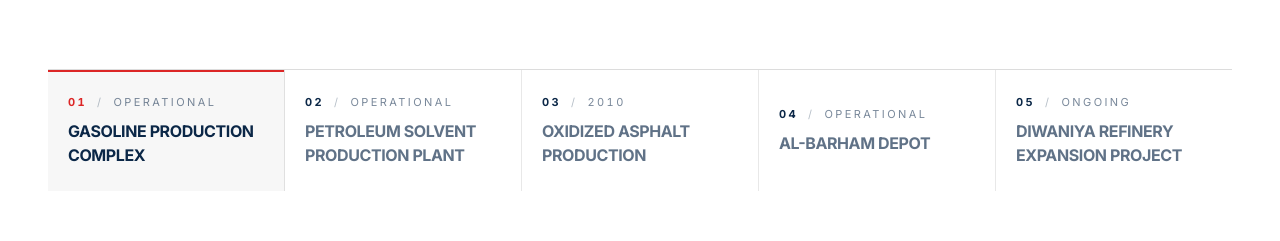
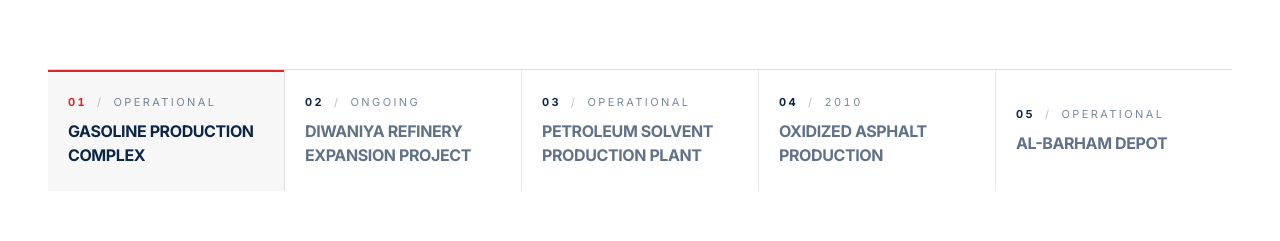
Before and after one commit to boilen-dmcc/ABG-Website, a React (Vite) app: page /projects in a window 1280 px wide. Shown: the part 508-749 px from the top of the page. Built offline with nearby package versions, Linux system fonts and the light colour scheme.

Commit message:
Menu order updates

```diff
--- a/src/pages/Projects.tsx
+++ b/src/pages/Projects.tsx
@@ -1,6 +1,6 @@
 import { ProjectsPage } from "@/sections/Projects/ProjectsPage";
-import { projects, projectsPageData } from "@/sections/Projects/data/projects";
+import { orderedProjects, projectsPageData } from "@/sections/Projects/data/projects";
 
 export const Projects = () => {
-  return <ProjectsPage data={projectsPageData} projects={projects} />;
+  return <ProjectsPage data={projectsPageData} projects={orderedProjects} />;
 };
--- a/src/sections/Projects/data/projects.ts
+++ b/src/sections/Projects/data/projects.ts
@@ -200,7 +200,7 @@
   },
 ];
 
-const projectNavOrder = [
+const projectDisplayOrder = [
   "gasoline-production-complex",
   "diwaniya-refinery-expansion",
   "petroleum-solvent-production-plant",
@@ -208,10 +208,15 @@
   "al-barham-depot",
 ];
 
-export const projectNavItems: ProjectNavItem[] = projectNavOrder
-  .map((slug) => projects.find((project) => project.slug === slug))
-  .filter((project): project is Project => project != null)
-  .map((project) => ({
+function getProjectsByOrder(order: string[]): Project[] {
+  return order
+    .map((slug) => projects.find((project) => project.slug === slug))
+    .filter((project): project is Project => project != null);
+}
+
+export const orderedProjects = getProjectsByOrder(projectDisplayOrder);
+
+export const projectNavItems: ProjectNavItem[] = orderedProjects.map((project) => ({
     slug: project.slug,
     name: project.title,
     menuName: projectMenuNames[project.slug],
```
